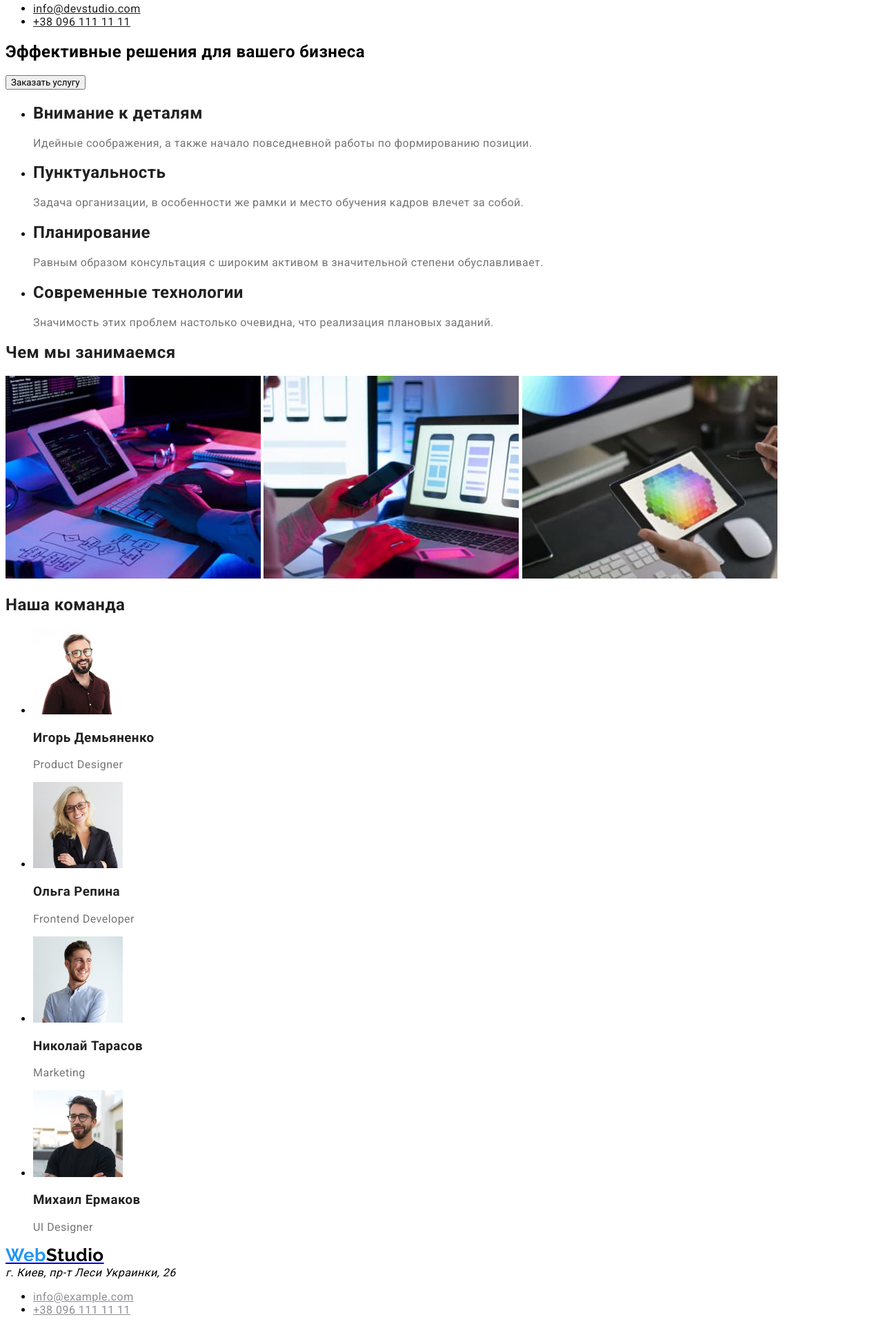
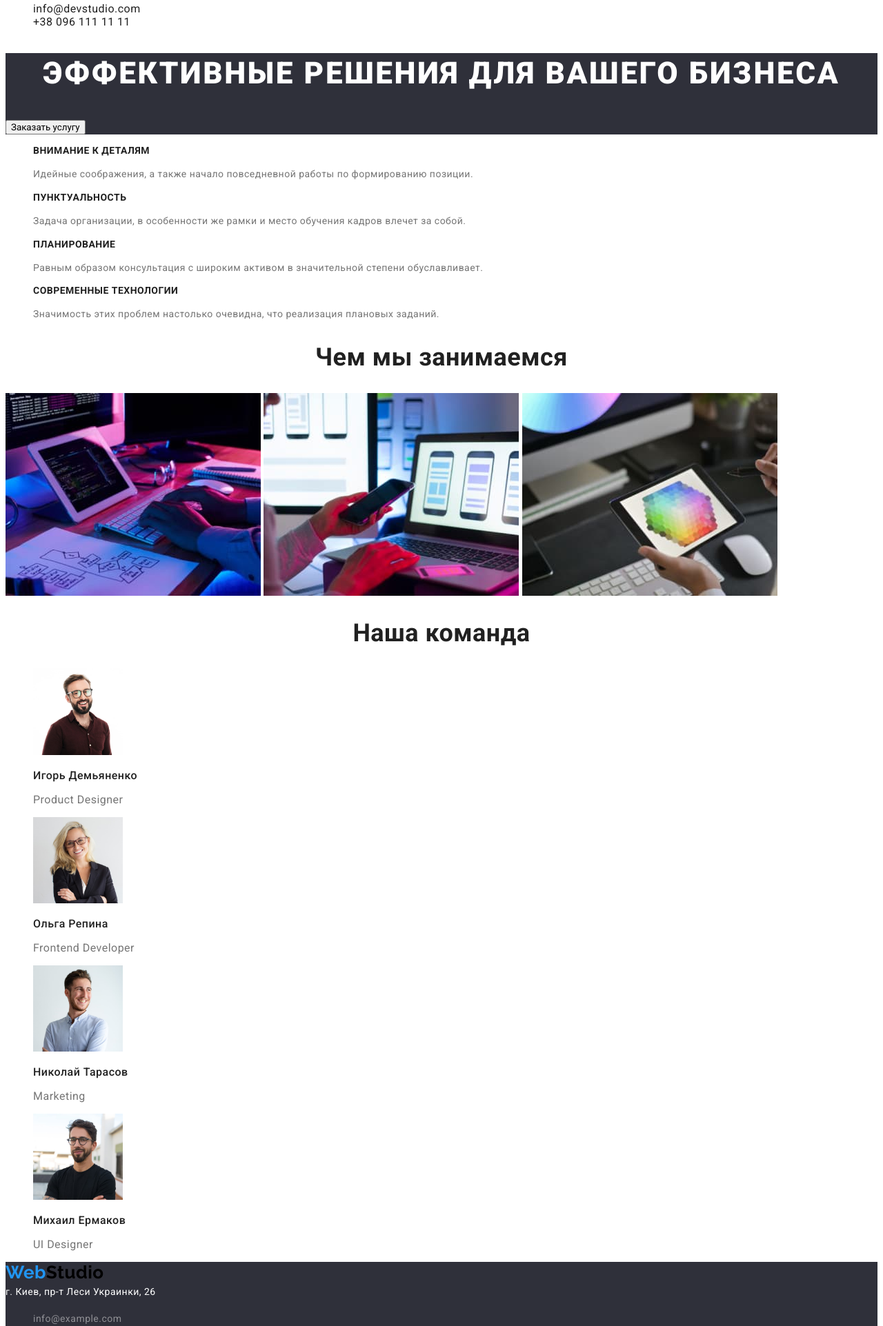
Before and after one commit to Emarhal/goit-markup-hw-02, a plain HTML site: page index.html in a window 1280 px wide. Shown: the part 125-2048 px from the top of the page at 69% size. Drawn offline with Linux system fonts and the light colour scheme.

Commit message:
Предпоследние сохранения

```diff
--- a/css/styles.css
+++ b/css/styles.css
@@ -6,15 +6,25 @@
   --primary-white-color: #ffffff;
   --primary-black-color: #000000;
   --contacts-bottom-color: #8f8f94;
+  --footer-background-color: #2f303a;
 }
 body {
-  /* color: var(--primary-white-color); */
+  background-color: var(--primary-white-color);
   font-family: "Roboto", sans-serif;
   letter-spacing: 0.03em;
   /* letter-spacing: 0.02em;
   letter-spacing: 0.06em; */
 }
-
+.list {
+  list-style: none;
+}
+.link {
+  text-decoration: none;
+}
+/* Унаследование кнопкой фонт фемили */
+button {
+  font-family: inherit;
+}
 /* Styles for index.html */
 
 /* Header */
@@ -22,11 +32,6 @@ body {
 /* Logo styles */
 .logo {
   font-family: "Raleway", sans-serif;
-  /* position: absolute;
-  width: 145px;
-  height: 31px;
-  left: 215px;
-  top: 24px; */
   font-weight: bold;
   font-size: 26px;
   line-height: 1.19;
@@ -59,30 +64,72 @@ body {
 }
 /* Main content */
 
-/* Унаследование кнопкой фонт фемили */
-button {
-  font-family: inherit;
+.banner-section {
+  background-color: var(--footer-background-color);
 }
+.banner-title {
+  color: var(--primary-white-color);
+  font-weight: 900;
+  font-size: 44px;
+  line-height: 1.36;
+  text-align: center;
+  letter-spacing: 0.06em;
+  text-transform: uppercase;
+}
+
 /* Engage section */
 .title-engage {
   color: var(--title-text-color);
+  font-weight: 700;
+  font-size: 14px;
+  line-height: 1.14;
+  text-transform: uppercase;
 }
 .engage-text {
   color: var(--all-text-color);
+  font-weight: 400;
+  font-size: 14px;
+  line-height: 1.71;
 }
 .collecting-title {
   color: var(--title-text-color);
+  font-weight: 700;
+  font-size: 36px;
+  line-height: 1.16;
+  text-align: center;
 }
 /* Our team */
 .full-name-title {
   color: var(--title-text-color);
+  font-weight: 500;
+  font-size: 16px;
+  line-height: 1.19;
 }
 .profession-team {
   color: var(--all-text-color);
+  font-weight: 400;
+  font-size: 16px;
+  line-height: 1.19;
 }
 /* Footer */
+
+.footer {
+  background-color: var(--footer-background-color);
+}
+
+.footer-address {
+  color: var(--primary-white-color);
+  font-style: normal;
+  font-weight: 400;
+  font-size: 14px;
+  line-height: 24px;
+}
+
 .contact-bottom .bottom-item {
   color: var(--contacts-bottom-color);
+  font-weight: 400;
+  font-size: 14px;
+  line-height: 1.71;
 }
 
 /* Styles for portfolio.html */
@@ -90,7 +137,14 @@ button {
 /* Our work section */
 .our-work-title {
   color: var(--title-text-color);
+  font-weight: 700;
+  font-size: 18px;
+  line-height: 2;
+  letter-spacing: 0.06em;
 }
 .our-work-text {
   color: var(--all-text-color);
+  font-weight: 400;
+  font-size: 16px;
+  line-height: 1.9;
 }
--- a/index.html
+++ b/index.html
@@ -14,35 +14,36 @@
     <!-- Header -->
     <header>
         <!-- Logo -->
-        <a href="./index.html" class="logo"><span class="logo-blue">Web</span><span class="logo-black">Studio</span></a>
+        <a href="./index.html" class="logo link"><span class="logo-blue">Web</span><span class="logo-black">Studio</span></a>
     <!-- Navigation -->
 <nav>
-    <ul class="navigation-list">
-        <li><a href="./index.html" class="nav-items">Студия</a></li>
-        <li><a href="./portfolio.html" class="nav-items">Портфолио</a></li>
-        <li><a href="" class="nav-items">Контакты</a></li>
+    <ul class="navigation-list list">
+        <li><a href="./index.html" class="nav-items link">Студия</a></li>
+        <li><a href="./portfolio.html" class="nav-items link">Портфолио</a></li>
+        <li><a href="" class="nav-items link">Контакты</a></li>
     </ul>
 </nav>
 <!-- Contacts Email tel Top -->
-        <ul class="contacts-top">
+        <ul class="contacts-top list">
             <li>
-                <a href="maito:info@devstudio.com" class="top-items">info@devstudio.com</a>
+                <a href="maito:info@devstudio.com" class="top-items link">info@devstudio.com</a>
             </li>
             <li>
-                <a href="tel:+380961111111" class="top-items">+38 096 111 11 11</a>
+                <a href="tel:+380961111111" class="top-items link">+38 096 111 11 11</a>
             </li>
         </ul>
 
     </header>
     <!-- Main content -->
     <main>
-        <section>
-            <h1>Эффективные решения для вашего бизнеса</h1>
-            <button type="buttom">Заказать услугу</button>
+        <!-- Banner -->
+        <section class="banner-section">
+            <h1 class="banner-title">Эффективные решения для вашего бизнеса</h1>
+            <button type="button">Заказать услугу</button>
         </section>
         <!-- Engage section -->
         <section>
-            <ul>
+            <ul class="list">
                 <li>
                     <h2 class="title-engage">Внимание к деталям</h2>
                     <p class="engage-text">Идейные соображения, а также начало повседневной работы по формированию позиции.</p>
@@ -70,7 +71,7 @@
         <!-- Our team -->
         <section>
             <h2 class="collecting-title">Наша команда</h2>
-            <ul>
+            <ul class="list">
                 <li>
                     <img width="130" src="./images/igor-demianenko.jpg" alt="Игорь Демьяненко">
                     <h3 class="full-name-title">Игорь Демьяненко</h3>
@@ -95,18 +96,18 @@
         </section>
     </main>
     <!-- Footer -->
-    <footer>
+    <footer class="footer">
             <!-- Logo -->
-            <a href="./index.html" class="logo"><span class="logo-blue">Web</span><span class="logo-black">Studio</span></a>
-            <address>
+            <a href="./index.html" class="logo link"><span class="logo-blue">Web</span><span class="logo-black">Studio</span></a>
+            <address class="footer-address">
                 г. Киев, пр-т Леси Украинки, 26
             </address>
-            <ul class="contact-bottom">
+            <ul class="contact-bottom list">
                 <li>
-                    <a href="maito:info@example.com" class="bottom-item">info@example.com</a>
+                    <a href="maito:info@example.com" class="bottom-item link">info@example.com</a>
                 </li>
                 <li>
-                    <a href="tel:+380961111111" class="bottom-item">+38 096 111 11 11</a>
+                    <a href="tel:+380961111111" class="bottom-item link">+38 096 111 11 11</a>
                 </li>
             </ul>
         </footer>
```
Also changed, not shown: portfolio.html (+32 -31 lines).
